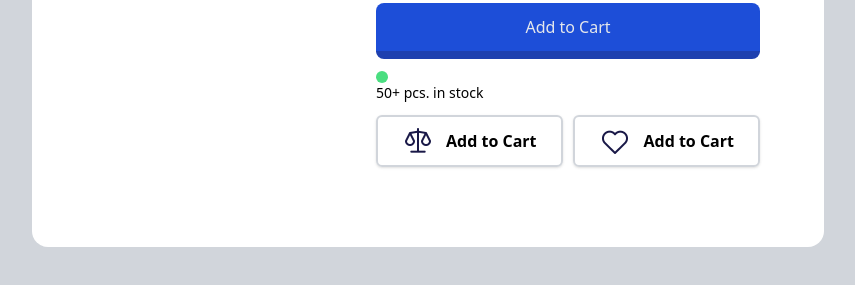
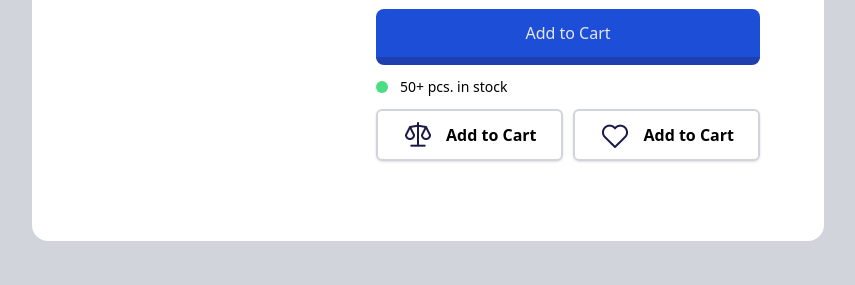
Before and after one commit to jaydev18/Praduct_Model_Add_Product, a website: page index.html in a window 1280 px wide. Shown: the part 431-716 px from the top of the page, without its empty margins (212-1067 px from the left). Drawn offline with Linux system fonts and the light colour scheme.

Commit message:
added figma file

```diff
--- a/index.html
+++ b/index.html
@@ -56,15 +56,13 @@
             </button>
             <!-- in-stock -->
             <div class="flex items-center space-x-3 group">
-              <div>
-                <div
-                  class="w-3 h-3 bg-green-400 rounded-full group-hover:animate-ping"
-                ></div>
-                <div class="text-sm">50+ pcs. in stock</div>
-              </div>
+              <div
+                class="w-3 h-3 bg-green-400 rounded-full group-hover:animate-ping"
+              ></div>
+              <div class="text-sm">50+ pcs. in stock</div>
             </div>
             <!-- button-grp -->
-            <div class="flex mt-3 justify-between">
+            <div class="flex mt-5 justify-between">
               <!-- button-1 -->
               <button
                 class="flex items-center justify-center px-6 py-2 rounded-md shadow border-gray-300 border-2"
```
Also changed, not shown: 1 other file.
